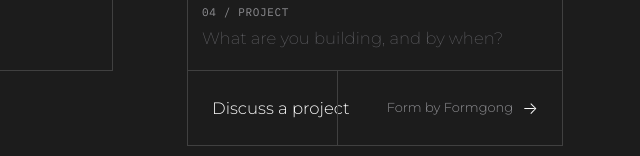
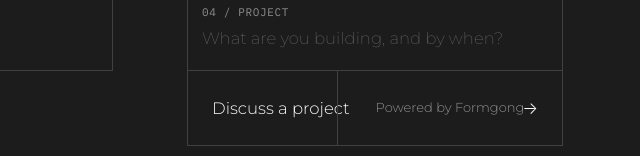
Before and after one commit to formgong/lattice-template, a plain HTML site: page index.html in a window 1280 px wide. Shown: the part 8140-8296 px from the top of the page, 640-1280 px from the left. Drawn offline with Linux system fonts and the light colour scheme; animation ran at ten frames a second.

Commit message:
Powered by Formgong

```diff
--- a/index.html
+++ b/index.html
@@ -449,7 +449,7 @@
         <p class="b" data-k="f-copy"><span>© <span data-year>2026</span> Halden Studio</span></p>
         <a class="b" href="#" data-k="f-priv">Privacy policy</a>
         <a class="b" href="#" data-k="f-terms">Terms</a>
-        <a class="b" href="https://formgong.com" rel="noopener" data-k="f-credit">Form by Formgong</a>
+        <a class="b" href="https://formgong.com" rel="noopener" data-k="f-credit">Powered by Formgong</a>
       </div>
     </div>
   </section>
```
